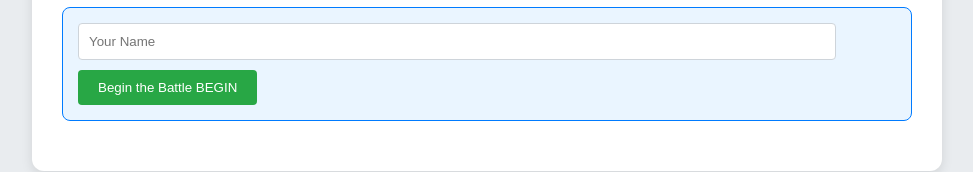
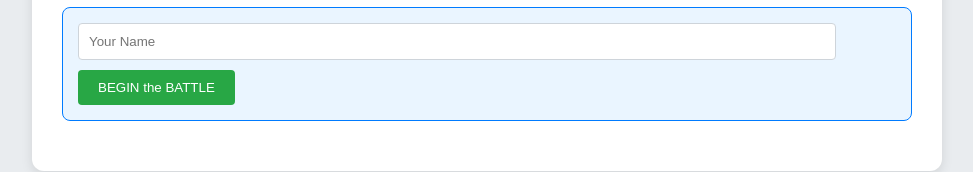
Before and after one commit to Bisho-Meko/Biology-LO1-Questions, a plain HTML site: page index.html in a window 1280 px wide. Shown: the part 144-316 px from the top of the page, without its empty margins (153-1126 px from the left). Drawn offline with Linux system fonts and the light colour scheme.

Commit message:
Update index.html

```diff
--- a/index.html
+++ b/index.html
@@ -144,7 +144,7 @@
 
         <div class="intro-form">
             <input type="text" id="student-name" placeholder="Your Name" required>
-            <button id="start-quiz-btn">Begin the Battle <span font="font-weight: bold;">BEGIN</span></button>
+            <button id="start-quiz-btn">BEGIN the BATTLE</span></button>
         </div>
 
         <div id="quiz-container">
```
